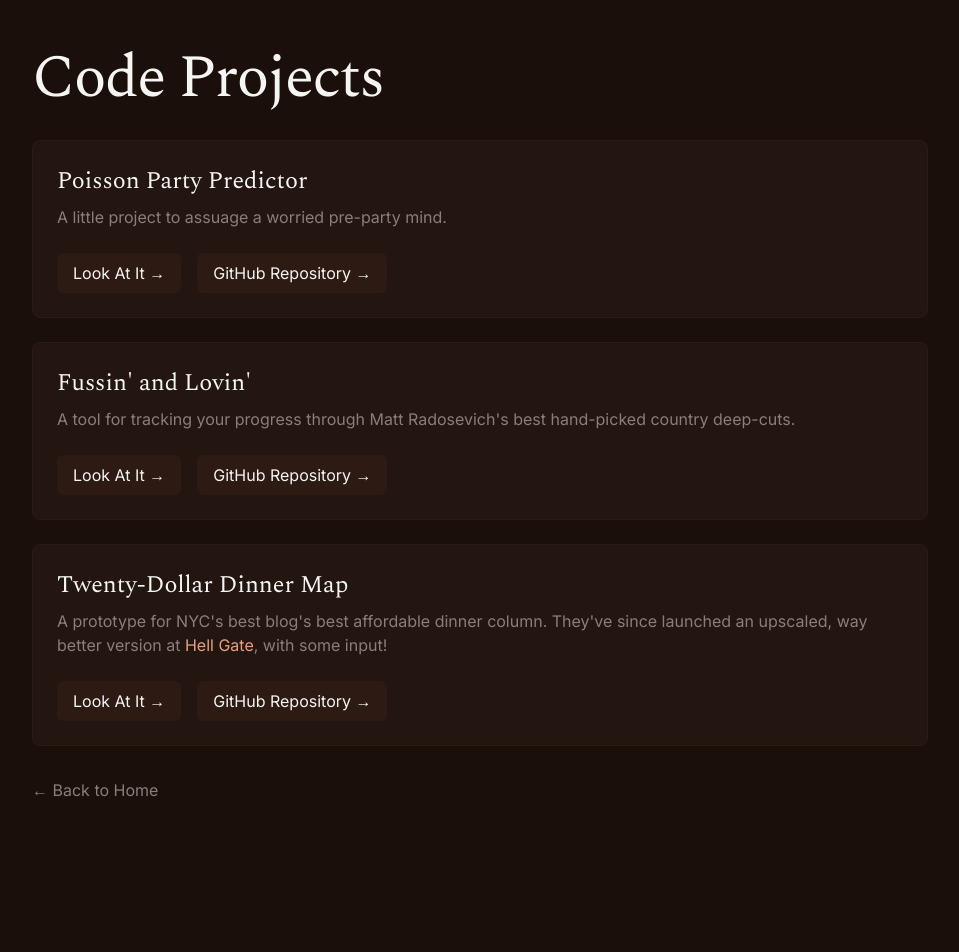
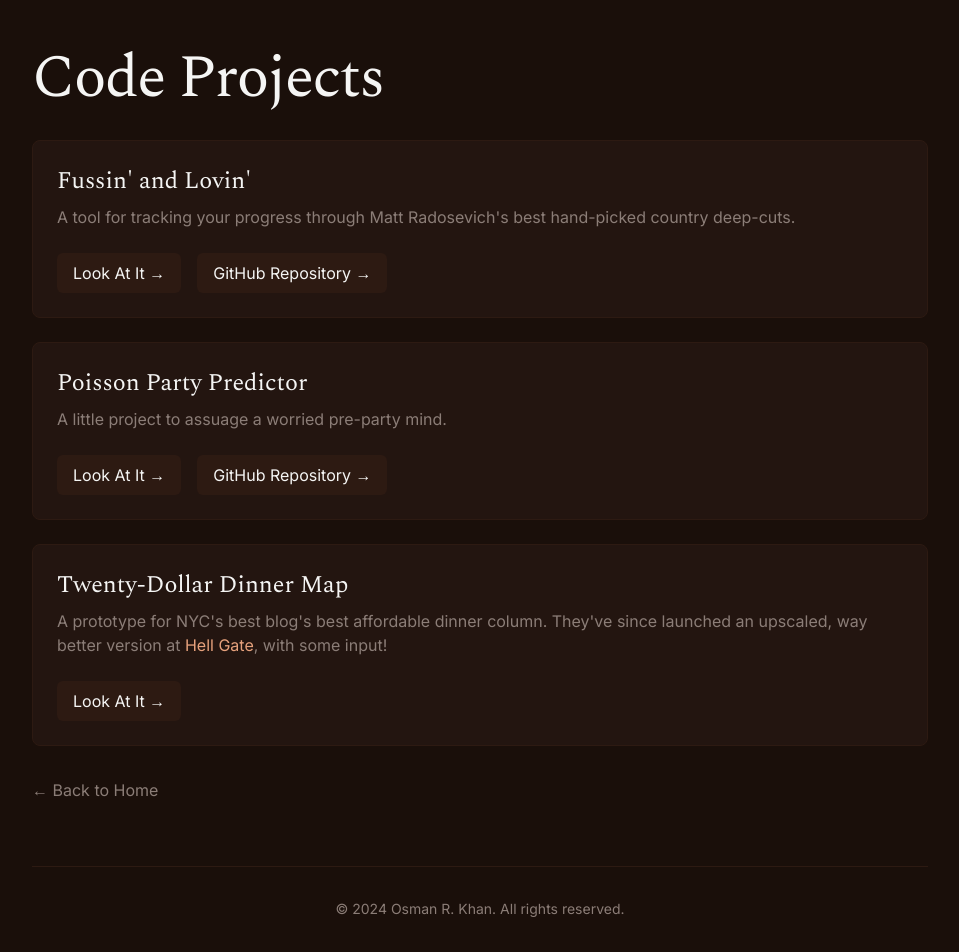
Before and after one commit to osmkhan/osmandius, a Next.js app: page /coding-projects in a window 1280 px wide. Shown: the top 952 px of the page, without its empty margins (160-1119 px from the left). Before the commit the page ends 850 px from the top, so only its background shows below. Built offline with nearby package versions, Linux system fonts and the light colour scheme.

Commit message:
Move Fussin' and Lovin' to top and remove GitHub button for dinner map

```diff
--- a/src/app/coding-projects/page.tsx
+++ b/src/app/coding-projects/page.tsx
@@ -2,6 +2,13 @@ import Link from "next/link";
 
 export default function CodingProjects() {
   const projects = [
+    {
+      name: "Fussin' and Lovin'",
+      repo: "osmkhan/fussin_and_lovin",
+      description: "A tool for tracking your progress through Matt Radosevich's best hand-picked country deep-cuts.",
+      url: "https://osmkhan.github.io/fussin_and_lovin/",
+      showGithub: true
+    },
     {
       name: "Poisson Party Predictor",
       repo: "osmkhan/poisson-party-predictor",
@@ -10,18 +17,11 @@ export default function CodingProjects() {
       showGithub: true
     },
     {
-      name: "Fussin' and Lovin'",
-      repo: "osmkhan/fussin_and_lovin",
-      description: "A tool for tracking your progress through Matt Radosevich's best hand-picked country deep-cuts.",
-      url: "https://osmkhan.github.io/fussin_and_lovin/",
-      showGithub: true
-    },
-    {
       name: "Twenty-Dollar Dinner Map",
       repo: "osmkhan/twenty_dollar_dinners_map",
       description: "A prototype for NYC's best blog's best affordable dinner column. They've since launched an upscaled, way better version at Hell Gate, with some input!",
       url: "https://osmanrkhan.github.io/twenty_dollar_dinners_map/html/dinner_map.html",
-      showGithub: true
+      showGithub: false
     }
   ];
 
@@ -90,6 +90,11 @@ export default function CodingProjects() {
           ← Back to Home
         </Link>
       </main>
+      <footer className="max-w-4xl mx-auto mt-16 pt-8 border-t border-[var(--border)]">
+        <p className="text-[var(--muted)] text-sm text-center">
+          © {new Date().getFullYear()} Osman R. Khan. All rights reserved.
+        </p>
+      </footer>
     </div>
   );
 }
```
